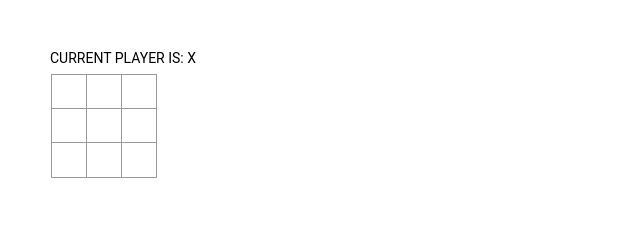
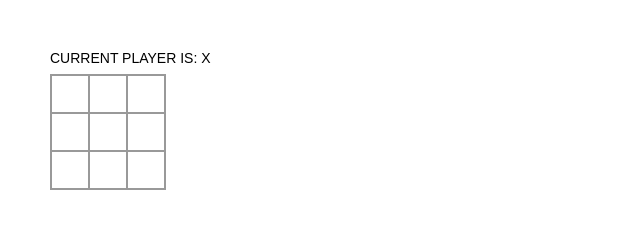
Before and after one commit to henryhobhouse/tic_tac_toe_tech_test, a website: page app/views/index.html in a window 1280 px wide. Shown: the whole page, without its empty margins (0-640 px from the left). Drawn offline with Linux system fonts and the light colour scheme; files that its build step writes are made by us from their sources; files whose address does not match are found by name.

Commit message:
refactored css further

```diff
--- a/app/public/css/index.css
+++ b/app/public/css/index.css
@@ -1,5 +1,5 @@
 body {
-  font: 14px "Roboto";
+  font: 14px "Arial";
   margin: 50px;
   align-content: center;
 }
@@ -13,18 +13,16 @@ body {
 }
 
 .square {
-  background: #fff;
-  border: 1px solid #999;
+  border: 2px solid #999;
   float: left;
   font-size: 24px;
   font-weight: bold;
   line-height: 34px;
   height: 34px;
+  width: 34px;
   margin-top: -4px;
-  margin-left: -1px;
-  padding: 0;
+  margin-left: -2px;
   text-align: center;
-  width: 34px;
 }
 
 .square:focus {
```
Also changed, not shown: 1 other file.
